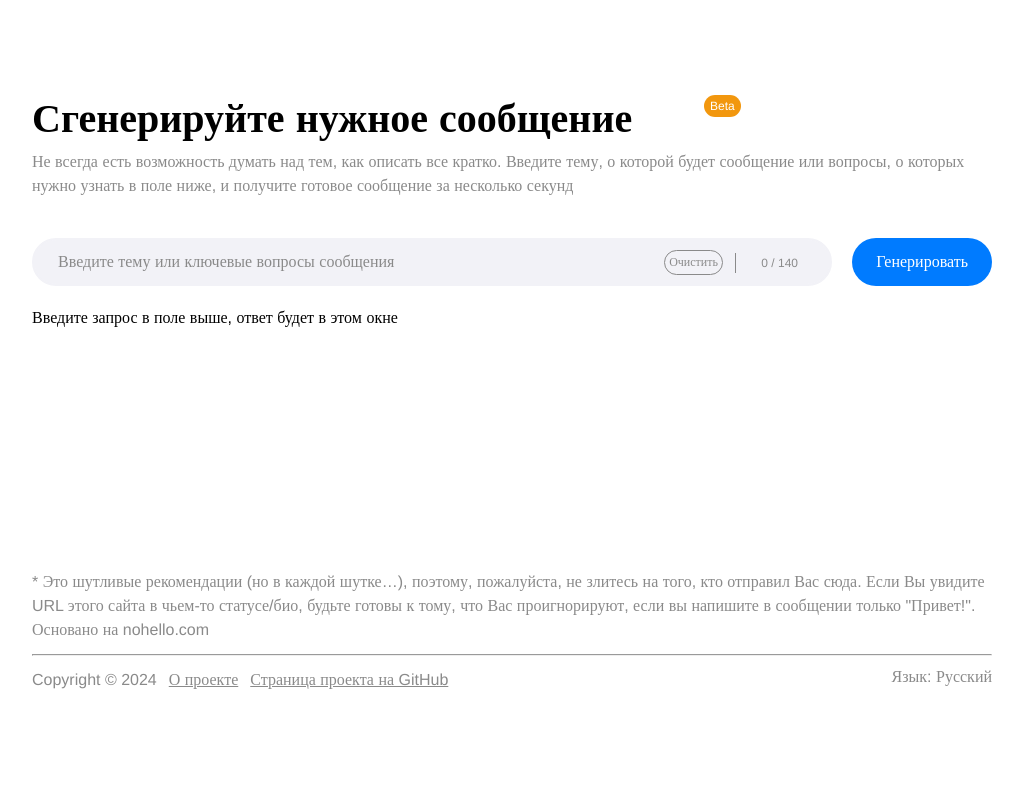
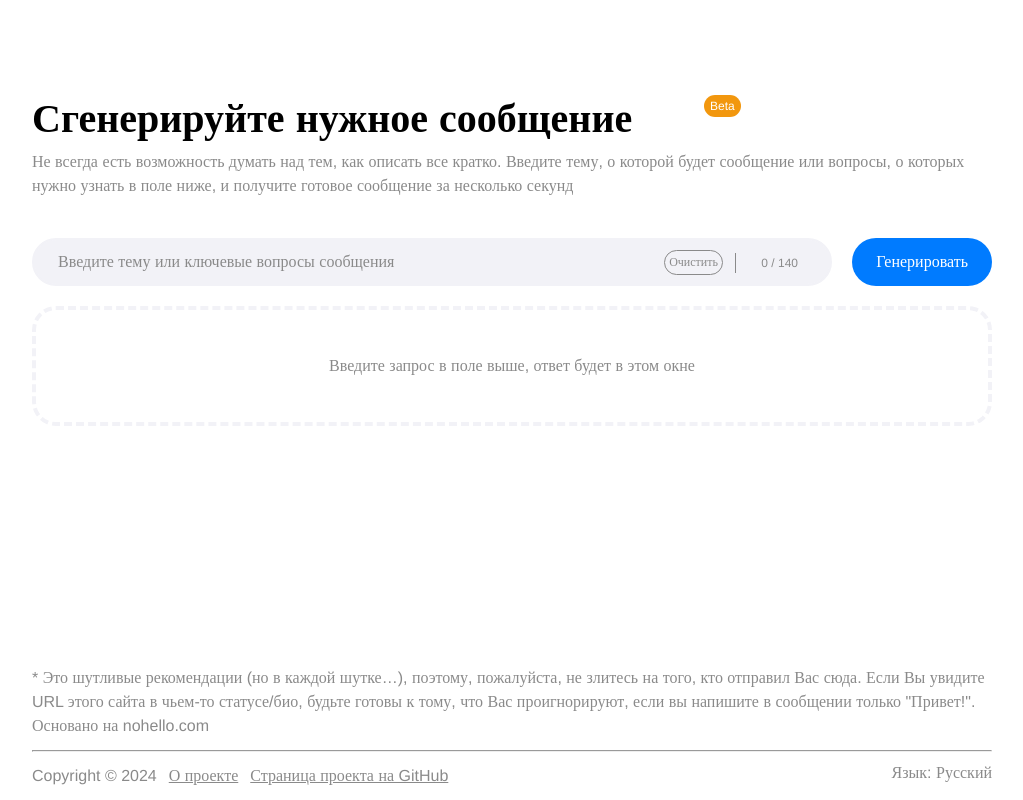
Before and after one commit to lletov/nohello-react, a React (Create React App) app: page / in a window 1280 px wide. Shown: the part 1653-2453 px from the top of the page, without its empty margins (128-1151 px from the left). Before the commit the page ends 2357 px from the top, so only its background shows below. Built offline with nearby package versions, Linux system fonts and the light colour scheme.

Commit message:
feat: generate onclick all cases

```diff
--- a/src/App.css
+++ b/src/App.css
@@ -16,6 +16,8 @@
   --black: #222222;
   --green: #007D1B;
   --orange: #F2970E;
+  --red: #c71212;
+  --light-red: #ffeded;
 }
 
 .app {
@@ -376,6 +378,29 @@
   transition: 0.3s;
 }
 
+.future-msg {
+  height: 120px;
+  align-items: center;
+  display: flex;
+  flex-direction: column;
+  justify-content: center;
+  color: var(--gray);
+  border: dashed 4px var(--light-gray);
+  border-radius: 24px;
+}
+
+.error-place {
+  height: 120px;
+  align-items: center;
+  display: flex;
+  flex-direction: column;
+  gap: 20px;
+  justify-content: center;
+  color: var(--red);
+  border-radius: 24px;
+  background-color: var(--light-red);
+}
+
 .footer {
   display: flex;
   flex-direction: column;
--- a/src/App.js
+++ b/src/App.js
@@ -6,7 +6,7 @@ import { MessageGenerator } from './components/MessageGenerator';
 import { Footer } from './components/Footer';
 import {cssVars} from './CssVars'
 import { useEffect, useState, useContext, createContext } from 'react';
-import { LoaderContext, MessageContext } from './components/LoaderContext';
+import { LoaderContext, MessageContext, ErrorContext } from './components/Context';
 
 
 function App() {
@@ -15,6 +15,7 @@ function App() {
   const [inputCounter, setInputCounter] = useState(0)
   const [loaderStatus, setLoaderStatus] = useState(0)
   const [messageValue, setMessageValue] = useState('')
+  const [errorValue, setErrorValue] = useState('d')
 
   function handleInput(val){
     setInputValue(val)
@@ -30,37 +31,47 @@ function App() {
   }
 
   async function handleGenerate(val){
+    if (val != '') {
       console.log('handleGenerate called with value: ' + val)
       setLoaderStatus(1)
-    let randomNumber = getRandomInt(99)
+
+      let randomNumber = getRandomInt(20)
       try {
         let res = await fetch(`https://jsonplaceholder.typicode.com/posts/${randomNumber}`)
-      console.log(res.status)
-      if (res.status == 200){
+        console.log('Response status: ' + res.status)
+        if (res.ok){
           let j = await res.json()
           setMessageValue(j.title)
-        console.log(j.title)
+          console.log('Response text: ' + j.title)
           setLoaderStatus(2)
-        console.log(loaderStatus)
-      }
-      else {
-        console.error(res.status);
+        } else {
+          // throw res.status
+          console.log(res)
+          throw new Error(res.status + ' ' + res.statusText)
         }
       }
       catch(err){
         console.log(err)
+        setLoaderStatus(3)
+        setErrorValue(err.message)
 
       }
       finally {
         console.log('handleGenerate finished')
       }
+    } else {
+      console.log('empty input')
+      setLoaderStatus(0)
     }
+  }
+
 
   return (
     <div className="app">
       <Header/>
       <Banner/>
       <Reasons/>
+      <ErrorContext.Provider value={errorValue}>
       <MessageContext.Provider value={messageValue}>
       <LoaderContext.Provider value={loaderStatus}>
         <MessageGenerator
@@ -73,6 +84,7 @@ function App() {
         />
       </LoaderContext.Provider>
       </MessageContext.Provider>
+      </ErrorContext.Provider>
 
       <Footer/>
     </div>
--- a/src/components/LoaderContext.js
+++ b/src/components/Context.js
@@ -2,3 +2,4 @@ import { createContext } from 'react';
 
 export const LoaderContext = createContext(0);
 export const MessageContext = createContext('');
+export const ErrorContext = createContext('');
--- a/src/components/Error.js
+++ b/src/components/Error.js
@@ -1,9 +1,13 @@
 import React from 'react'
+import { useContext } from 'react'
+import { ErrorContext } from './Context'
 
-export const Error = ({err}) => {
+export const Error = () => {
+  const er = useContext(ErrorContext)
   return (
     <div className='error-place'>
-        <p>Ошибка: {err}</p>
+        <p><strong>Ошибка</strong></p>
+        <p>{er}</p>
     </div>
   )
 }
--- a/src/components/Response.js
+++ b/src/components/Response.js
@@ -3,9 +3,9 @@ import { Message } from './Message'
 import { Loader } from './Loader'
 import { Error } from './Error'
 import { FutureMessage } from './FutureMessage'
-import { LoaderContext, MessageContext } from './LoaderContext.js'
+import { LoaderContext, MessageContext } from './Context.js'
 
-export const Response = ({err}) => {
+export const Response = () => {
     const stat = useContext(LoaderContext)
     const mess = useContext(MessageContext)
     switch (stat) {
@@ -24,9 +24,9 @@ export const Response = ({err}) => {
                 <Message messageValue={mess} />
             )
             break;
-        case 2:
+        case 3:
             return (
-                <Error err={err} />
+                <Error/>
             )
             break;
         default:
```
Lines whose indentation alone changed are shown as unchanged.
